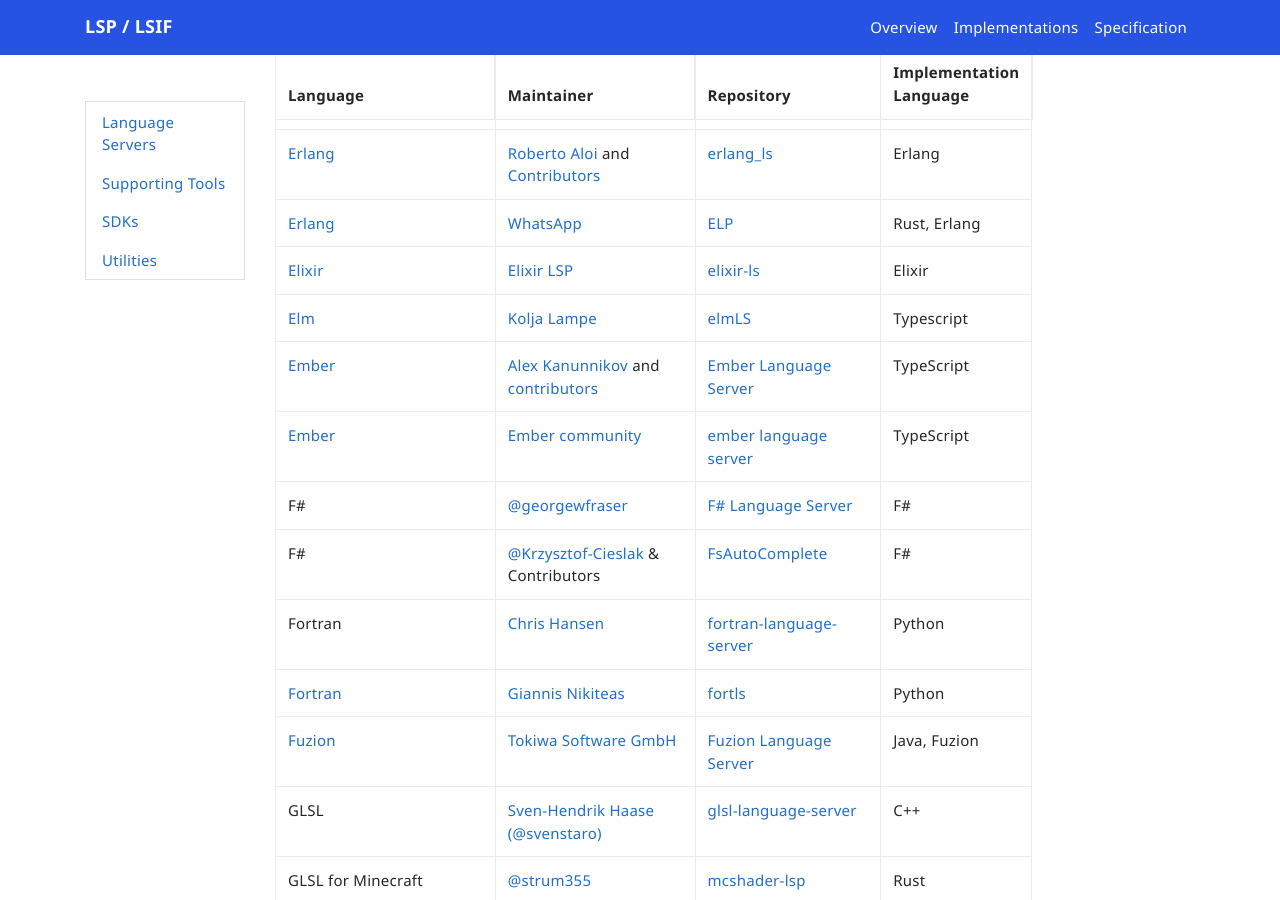
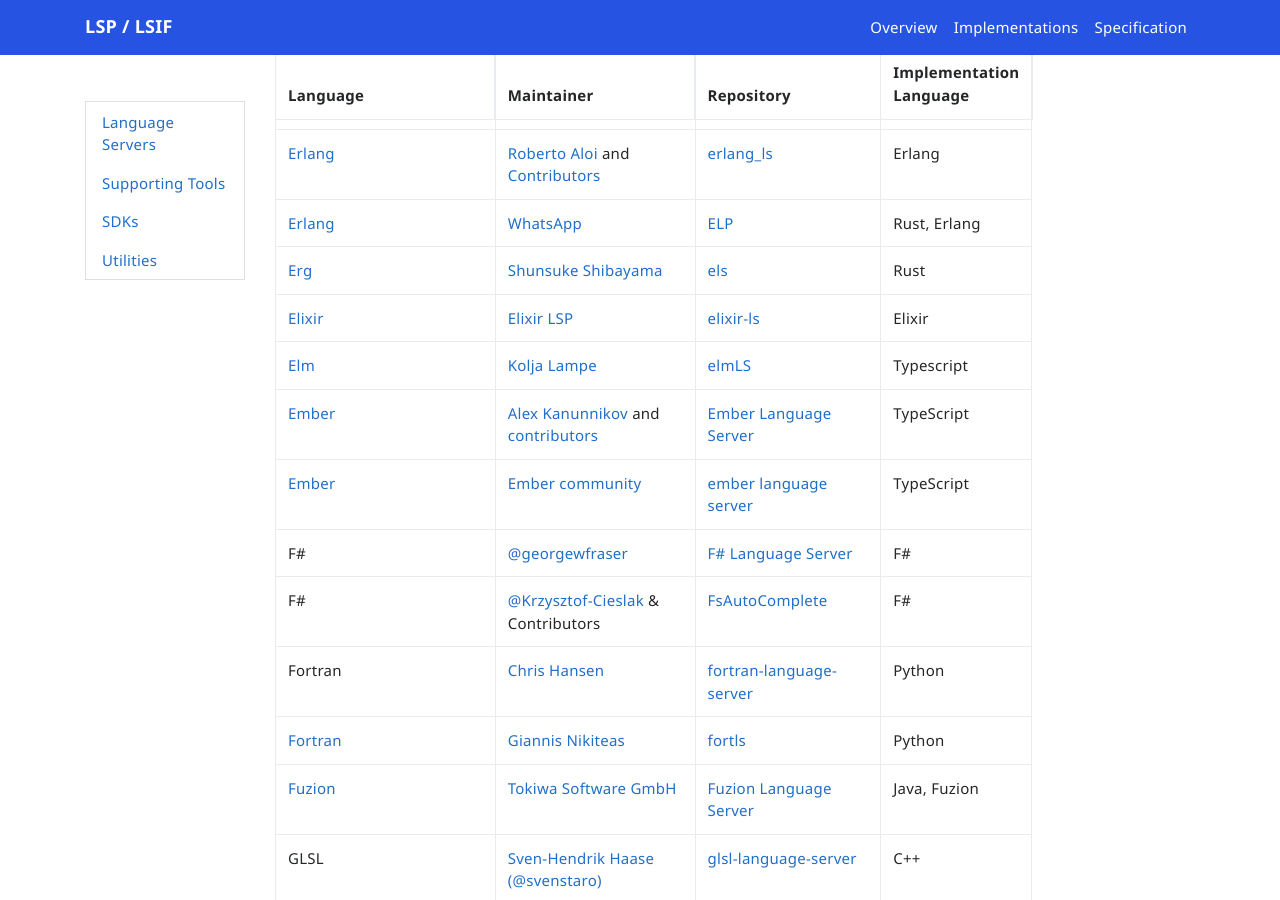
Before and after one commit to microsoft/language-server-protocol, a Jekyll site: the page built from _implementors/servers.md, in a window 1280 px wide and 900 px high, scrolled down 3617 px. Built offline with Jekyll 4.4.1, drawn with Linux system fonts in a browser that asks for light colours; nearby versions of some CDN libraries; comment, search, counter and statistics services are not loaded; some of the changed text lies outside the part shown.

Commit message:
add lsp (#1907)
add https://github.com/mtshiba/pylyzer and [els](https://github.com/erg-lang/erg/tree/main/crates/els)

```diff
--- a/_implementors/servers.md
+++ b/_implementors/servers.md
@@ -72,6 +72,7 @@
 | Erlang | [OTP](https://github.com/erlang), [Vlad Dumitrescu](https://github.com/vladdu) | [sourcer](https://github.com/erlang/sourcer) | Erlang |
 | [Erlang](https://www.erlang.org) | [Roberto Aloi](https://github.com/robertoaloi) and [Contributors](https://github.com/erlang-ls/erlang_ls/graphs/contributors) | [erlang_ls](https://github.com/erlang-ls/erlang_ls) | Erlang |
 | [Erlang](https://www.erlang.org) | [WhatsApp](https://github.com/whatsapp) | [ELP](https://github.com/whatsapp/erlang-language-platform) | Rust, Erlang |
+| [Erg](https://erg-lang.org) | [Shunsuke Shibayama](https://github.com/mtshiba) | [els](https://github.com/erg-lang/erg/tree/main/crates/els) | Rust |
 | [Elixir](https://elixir-lang.org/)| [Elixir LSP](https://github.com/elixir-lsp) | [elixir-ls](https://github.com/elixir-lsp/elixir-ls) | Elixir |
 | [Elm](https://elm-lang.org/)| [Kolja Lampe](https://github.com/razzeee) | [elmLS](https://github.com/elm-tooling/elm-language-server) | Typescript |
 | [Ember](https://emberjs.com/) | [Alex Kanunnikov](https://github.com/lifeart) and [contributors](https://github.com/lifeart/ember-language-server/graphs/contributors) | [Ember Language Server](https://github.com/lifeart/ember-language-server) | TypeScript |
@@ -166,6 +167,7 @@
 | Python| [Spyder IDE team and the community](https://github.com/python-lsp) | [python-lsp-server](https://github.com/python-lsp/python-lsp-server) | Python |
 | Python | MS | [python-language-server](https://github.com/Microsoft/python-language-server) (unmaintained, archived) | C# |
 | Python | [Samuel Roeca](https://github.com/pappasam) | [jedi-language-server](https://github.com/pappasam/jedi-language-server) | Python |
+| Python | [Shunsuke Shibayama](https://github.com/mtshiba) | [pylyzer](https://github.com/mtshiba/pylyzer) | Rust |
 | [Pony](https://www.ponylang.io/) | [Mahan Bakhshi](https://github.com/MahanBi) | [PonyLS](https://github.com/MahanBi/PonyLS) | Pony |
 | Q# | [MS](https://github.com/microsoft/qsharp-compiler/graphs/contributors) | [Q# Language Server](https://github.com/microsoft/qsharp-compiler) | C# |
 | QML | [Qt](https://www.qt.io/) | [qmlls](https://github.com/qt/qtdeclarative/tree/dev/tools/qmlls) | C++ |
```
